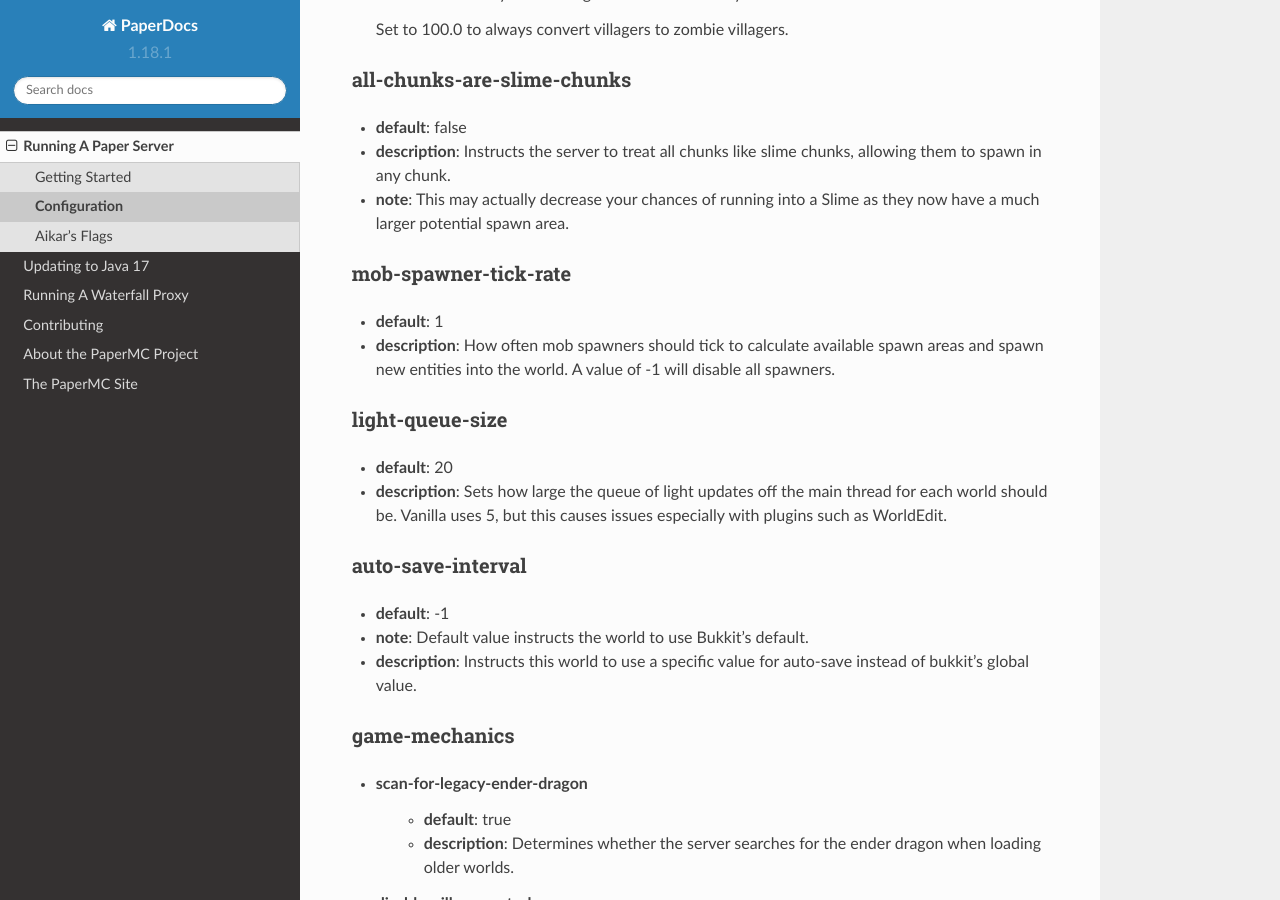
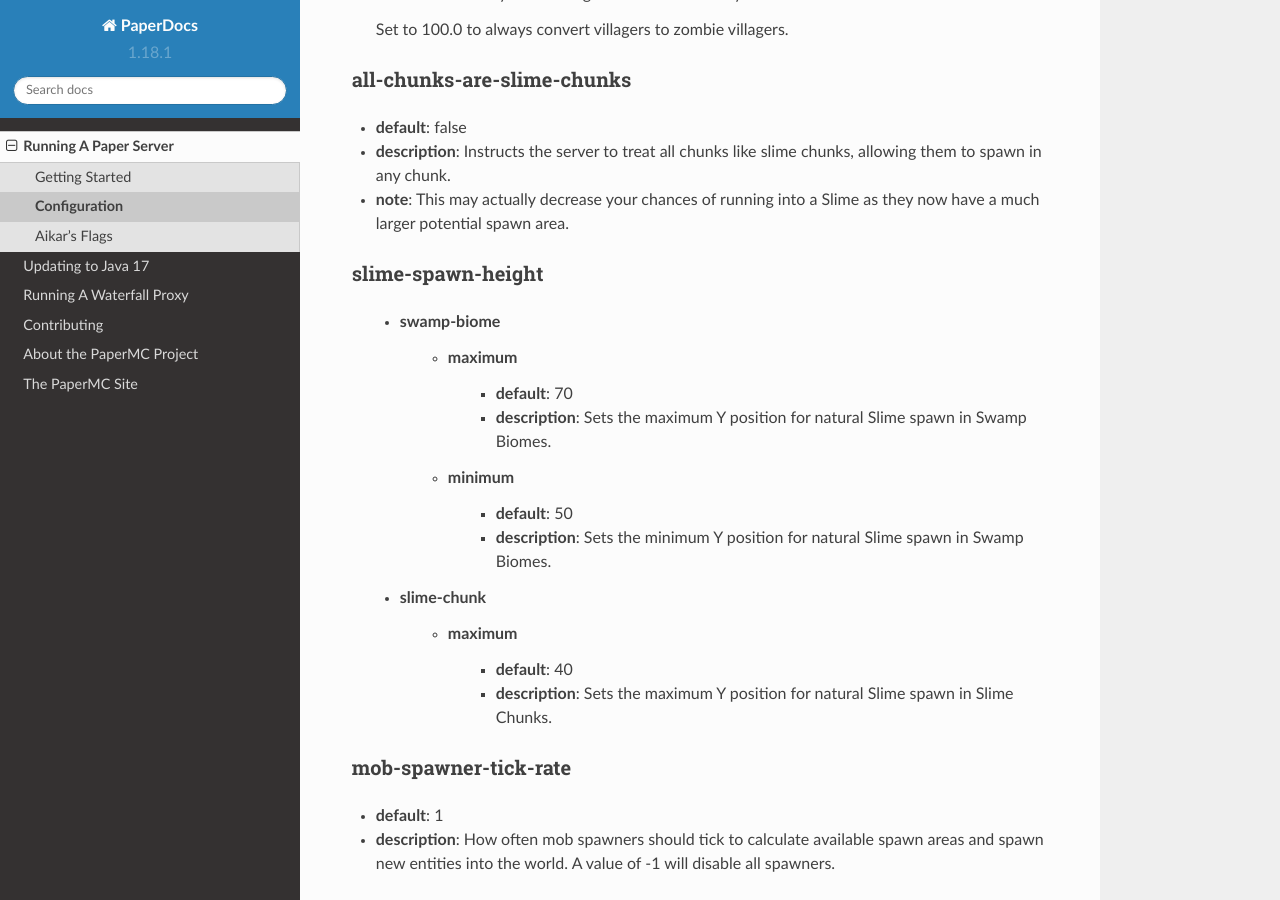
Before and after one commit to PaperMC/PaperDocs, a Sphinx documentation site: the page built from source/server/configuration.rst, in a window 1280 px wide and 900 px high, scrolled down 19037 px. Built offline with Sphinx 7.4.7 and the Read the Docs theme 2.0.0, drawn with Linux system fonts in a browser that asks for light colours.

Commit message:
slime-spawn-height docs (#106)

```diff
--- a/source/server/configuration.rst
+++ b/source/server/configuration.rst
@@ -823,6 +823,20 @@ all-chunks-are-slime-chunks
 * **note**: This may actually decrease your chances of running into a Slime as
   they now have a much larger potential spawn area.
 
+slime-spawn-height
+~~~~~~~~~~~~~~~~~~
+    - swamp-biome
+        - maximum
+            - **default**: 70
+            - **description**: Sets the maximum Y position for natural Slime spawn in Swamp Biomes.
+        - minimum
+            - **default**: 50
+            - **description**: Sets the minimum Y position for natural Slime spawn in Swamp Biomes.
+    - slime-chunk
+        - maximum
+            - **default**: 40
+            - **description**: Sets the maximum Y position for natural Slime spawn in Slime Chunks.
+
 mob-spawner-tick-rate
 ~~~~~~~~~~~~~~~~~~~~~
 * **default**: 1
```
